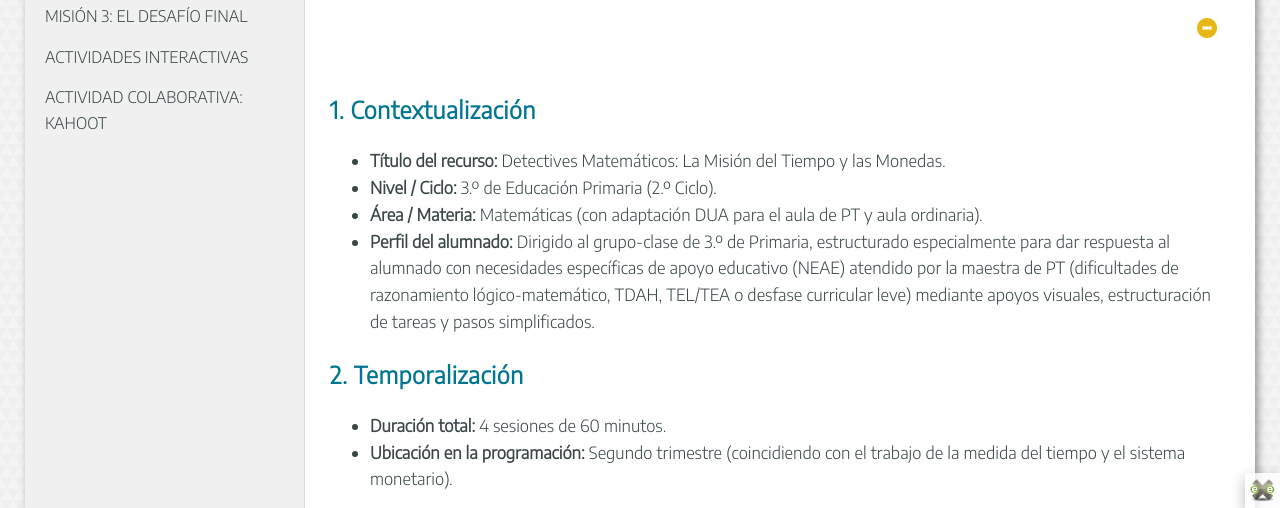
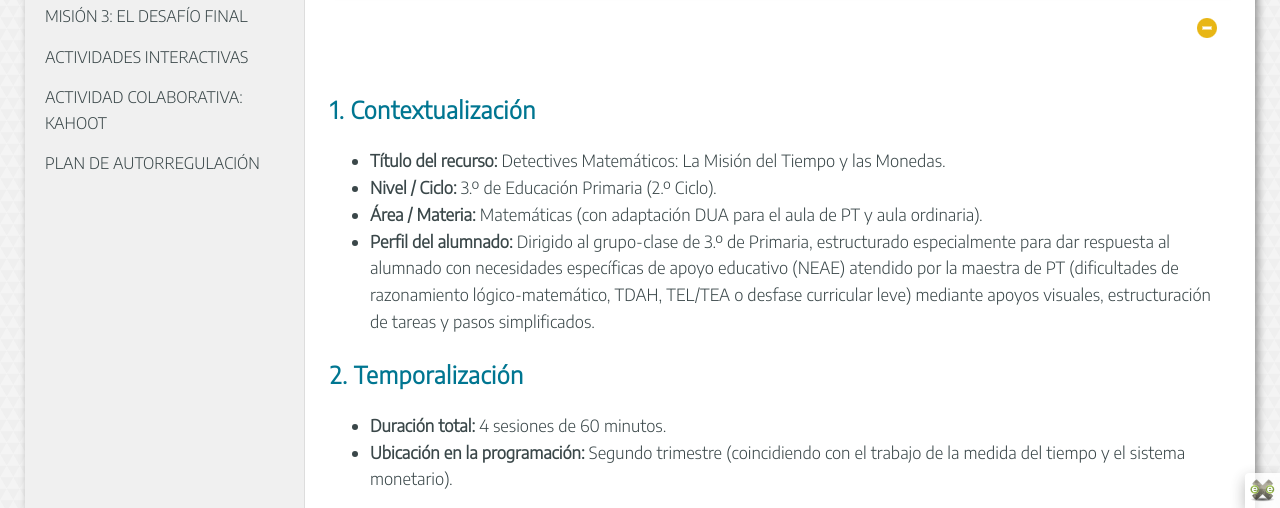
Before and after one commit to emgh7453/salvimaestrica, a plain HTML site: page index.html in a window 1280 px wide. Shown: the part 292-800 px from the top of the page. Drawn offline with Linux system fonts and the light colour scheme.

Commit message:
Add files via upload

```diff
--- a/index.html
+++ b/index.html
@@ -29,6 +29,7 @@
    <li><a href="misin_3_el_desafo_final.html" class="no-ch">MISIÓN 3: EL DESAFÍO FINAL</a></li>
    <li><a href="actividades_interactivas.html" class="no-ch">ACTIVIDADES INTERACTIVAS</a></li>
    <li><a href="actividad_colaborativa_kahoot.html" class="no-ch">ACTIVIDAD COLABORATIVA: KAHOOT</a></li>
+   <li><a href="PlanAutorregulacionActividadesInteractivas.xlsx" target="_blank" title="PLAN DE AUTORREGULACIÓN" class="no-ch">PLAN DE AUTORREGULACIÓN</a></li>
 </ul>
 </nav>
 <div id='topPagination'>
```
Also changed, not shown: 1 other file.
